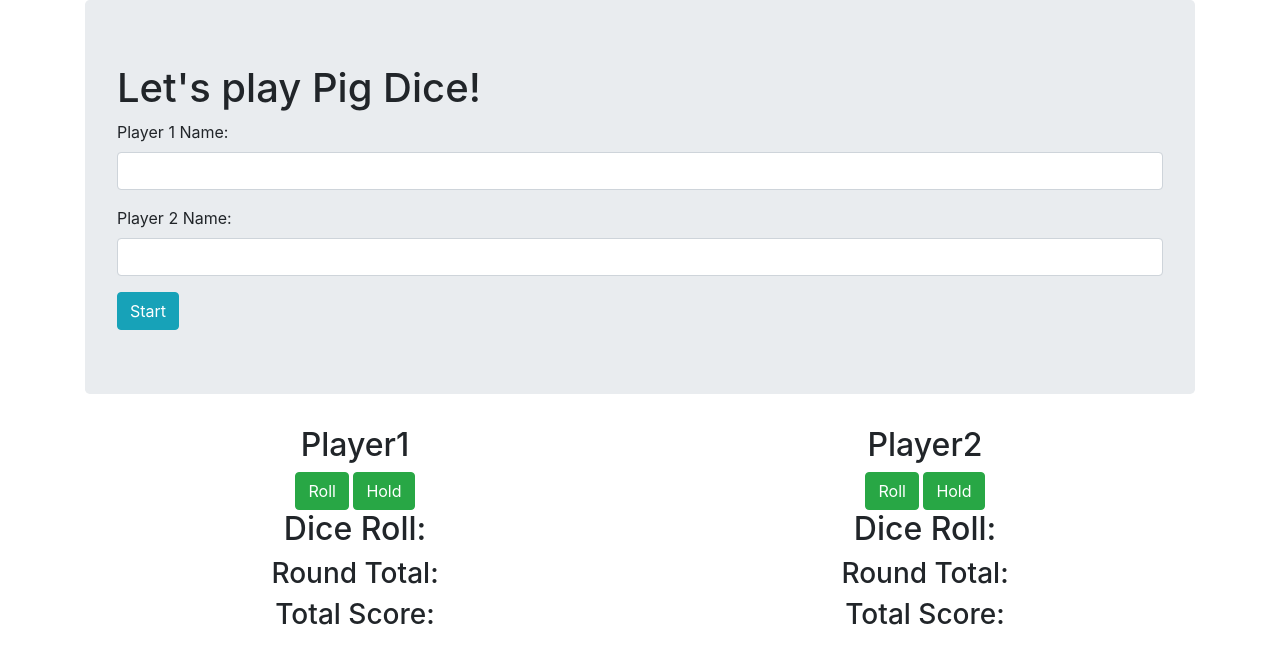
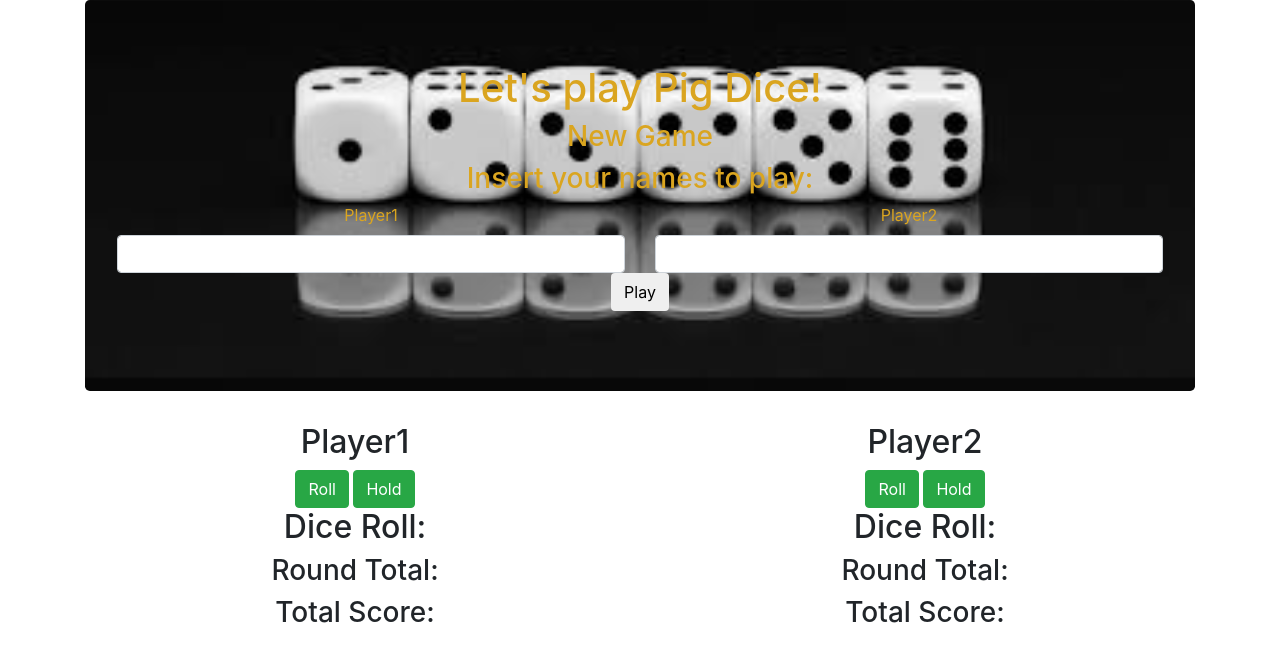
Before and after one commit to 3Emme/PigDice, a plain HTML site: page index.html in a window 1280 px wide. Drawn offline with nearby package versions, Linux system fonts and the light colour scheme.

Commit message:
completed spec update for beginning implimentation
Co-Authored-By: Emme Buentiempo <emmettbuentiempo@gmail.com>

```diff
--- a/css/styles.css
+++ b/css/styles.css
@@ -1,3 +1,8 @@
 .row {
   text-align: center;
 }
+
+.jumbotron {
+  text-align: center;
+  color: goldenrod;
+}
--- a/index.html
+++ b/index.html
@@ -11,21 +11,23 @@
 </head>
 <body>
   <div class="start-menu container">
-    <div class="jumbotron">
+    <div class="jumbotron"style="background-image: url(img/banner.jfif); background-size: 100%;">
       <h1>Let's play Pig Dice!</h1>
-        <form id="player-1">
-          <div class="form-group">
-            <label for="player1Name">Player 1 Name:</label>
-            <input required class="player1Name form-control" type="text">
+      <h3 class="newGame">New Game</h3>
+      <form id="playerNames" class="form-group">
+          <h3>Insert your names to play:</h3>
+          <div class="row">
+              <section class="col-md-6">
+                  <label for="player1">Player1</label>
+                  <input type="text" required id="player1Name" class="form-control">
+              </section>
+              <section class="col-md-6">
+                  <label for="player1">Player2</label>
+                  <input type="text" required id="player2Name" class="form-control">
+              </section>
           </div>
-        </form>
-        <form id="player-2">
-          <div class="form-group">
-            <label for="player2Name">Player 2 Name:</label>
-            <input required class="player2Name form-control" type="text">
-          </div>
-        </form>
-        <button id="start" class="btn-info btn">Start</button>
+          <button type="submit" class="btn" id="playButton">Play</button>
+      </form>
     </div>
   </div>
   <div class="console container">
```
Also changed, not shown: img/banner.jfif (added), img/banner.jpg (added), 1 other file.
